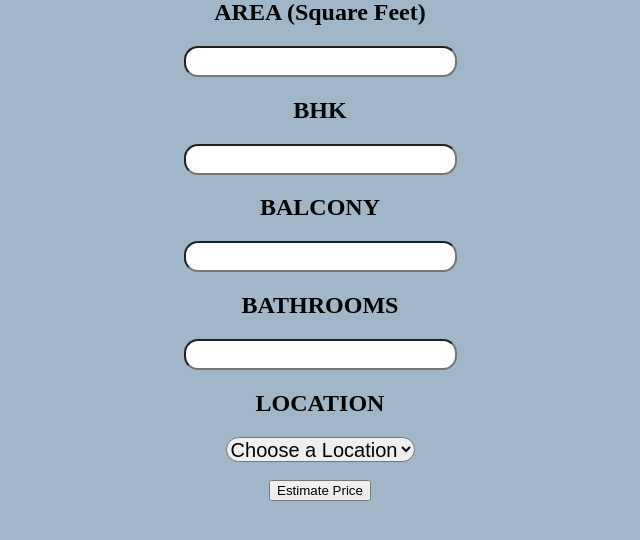
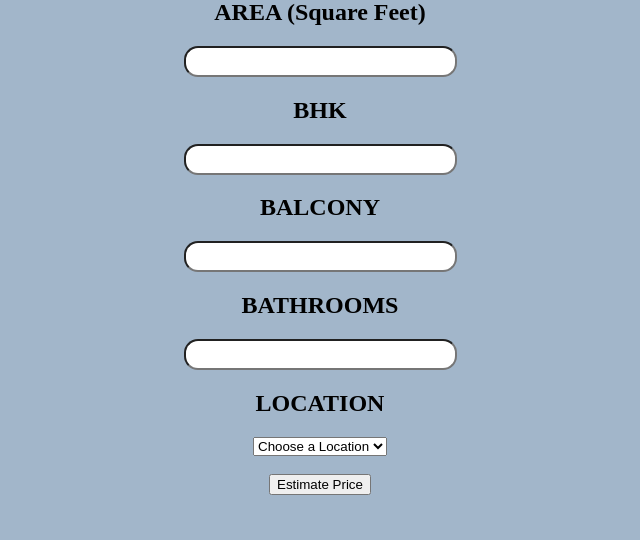
Before and after one commit to adesh3963/Bengaluru_House_Price_Prediction, a Flask app: page / in a window 1280 px wide. Shown: the part 68-608 px from the top of the page, without its empty margins (320-960 px from the left). Run offline with Flask 2, Linux system fonts and the light colour scheme; parts of the project's set-up code (start-up, migrations or seed data) failed here and were passed over.

Commit message:
Update app.html

```diff
--- a/templates/app.html
+++ b/templates/app.html
@@ -73,12 +73,7 @@
             font-size: 20px;
             text-align: center;
         }
-		#uiLocations {
-            border-radius: 14px;
-            height: 25px;
-            font-size: 20px;
-            text-align: center;
-        }
+
     </style>
 </body>
 </html>
```
